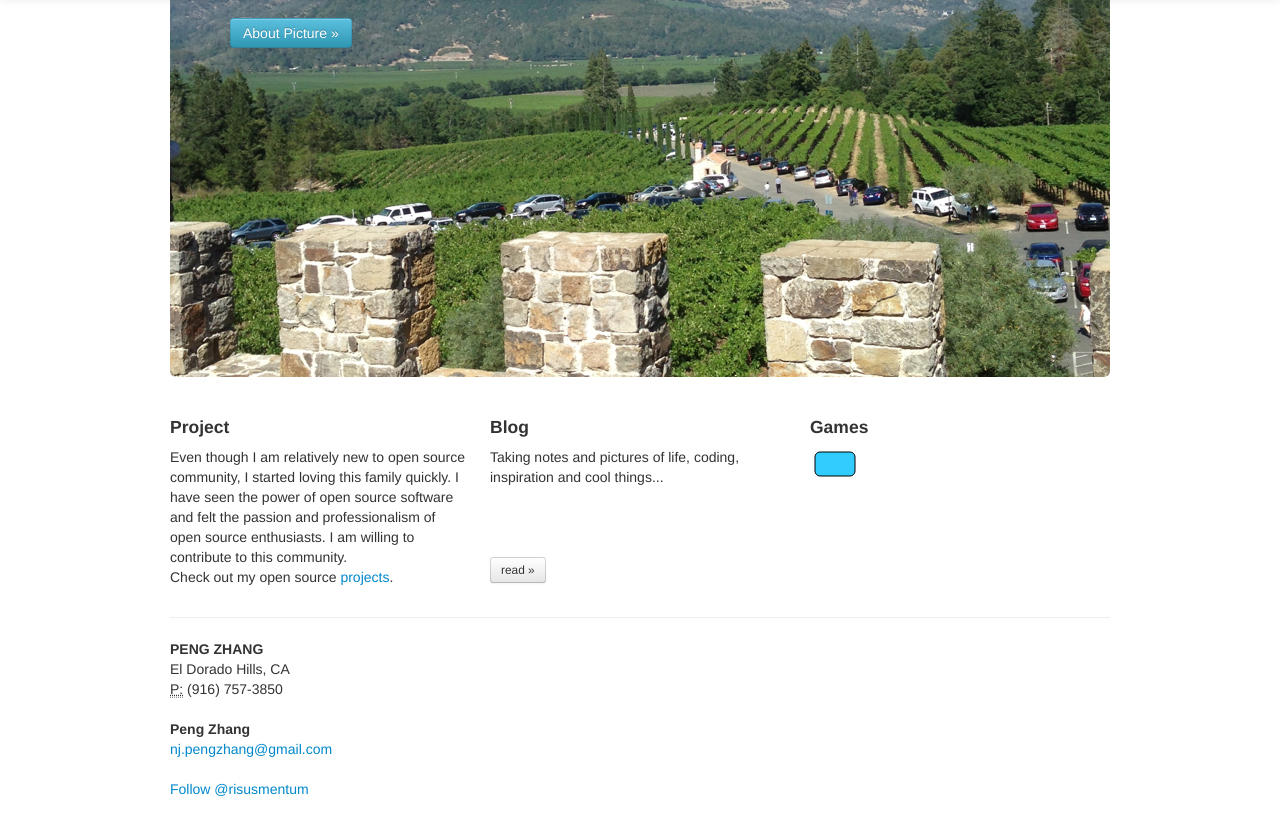
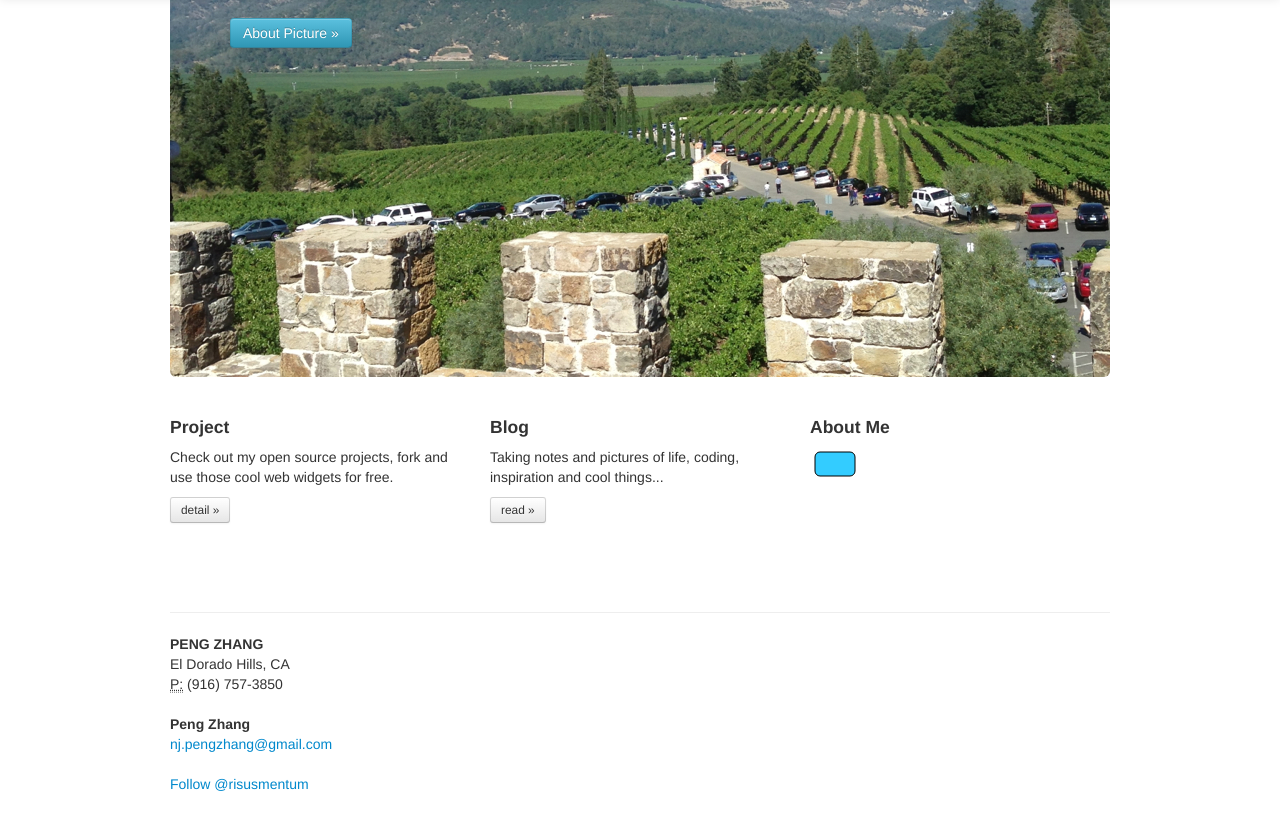
Before and after one commit to njxjtu/puffycoffee.github.com, a plain HTML site: page index.html in a window 1280 px wide. Shown: the part 43-878 px from the top of the page. Drawn offline with Linux system fonts and the light colour scheme.

Commit message:
index page

```diff
--- a/index.html
+++ b/index.html
@@ -52,9 +52,10 @@
       <div class="span4">
         <h4>Project</h4>
         <p>
-          Even though I am relatively new to open source community, I started loving this family quickly. I have seen the power of open source software and felt the passion and professionalism of open source enthusiasts. I am willing to contribute to this community.
-          <br>
-          Check out my open source <a href="project.html">projects</a>.
+          Check out my open source projects, fork and use those cool web widgets for free.
+          <p>
+          <a class="btn btn-small" href="project.html">detail &raquo;</a>
+          </p>
         </p>
       </div>
       <div class="span4">
@@ -62,14 +63,14 @@
         <p>
           Taking notes and pictures of life, coding, inspiration and cool things...
         </p>
-        <br><br><br>
-        <p><a class="btn btn-small" href="#">read &raquo;</a></p>
+        <p><a class="btn btn-small" href="blog.html">read &raquo;</a></p>
       </div>
       <div class="span4">
-        <h4>Games</h4>
+        <h4>About Me</h4>
         <div id="game-paper"></div>
-        <!-- <p>Donec id elit non mi porta gravida at eget metus. Fusce dapibus, tellus ac cursus commodo, tortor mauris condimentum nibh, ut fermentum massa justo sit amet risus. Etiam porta sem malesuada magna mollis euismod. Donec sed odio dui. </p>
-        <p><a class="btn btn-small" href="#">details &raquo;</a></p> -->
+        <p>
+
+        </p>
       </div>
     </div>
     <hr>
```
Also changed, not shown: 1 other file.
